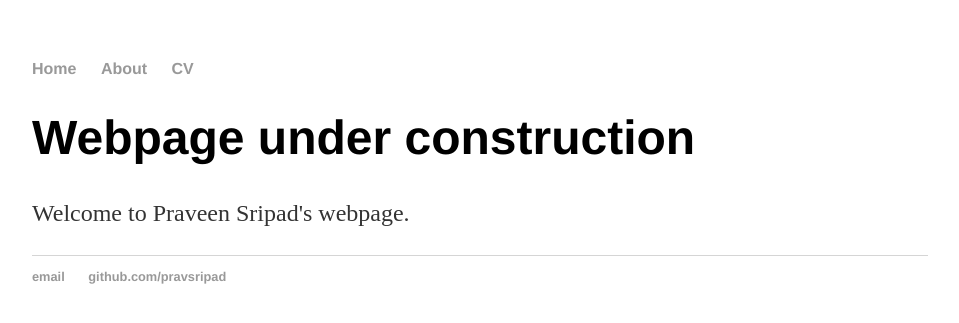
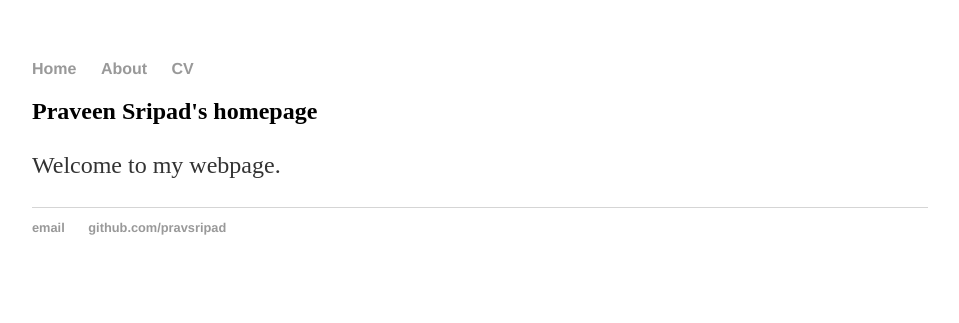
Before and after one commit to pravsripad/pravsripad.github.io, a Jekyll site: the page built from index.html, in a window 1280 px wide. Shown: the top 323 px of the page, without its empty margins (160-1119 px from the left). Built offline with Jekyll 4.4.1, drawn with Linux system fonts in a browser that asks for light colours.

Commit message:
Basic version updated.

```diff
--- a/_layouts/default.html
+++ b/_layouts/default.html
@@ -10,7 +10,7 @@
     		<ul>
         		<li><a href="/">Home</a></li>
 	        	<li><a href="/about">About</a></li>
-        		<li><a href="/cv">CV</a></li>
+        		<li><a href="/CV">CV</a></li>
     		</ul>
 		</nav>
 		<div class="container">
--- a/index.html
+++ b/index.html
@@ -3,6 +3,6 @@ layout: default
 title: Praveen Sripad, Homepage
 ---
 <div class="blurb">
-	<h1>Webpage under construction</h1>
-	<p>Welcome to Praveen Sripad's webpage.</p>
+	<h2>Praveen Sripad's homepage</h2>
+	<p>Welcome to my webpage.</p>
 </div><!-- /.blurb -->
```
Also changed, not shown: CV/index.html (added, +9 -0 lines), about/index.html (added, +8 -0 lines), calvin.jpg (deleted).
